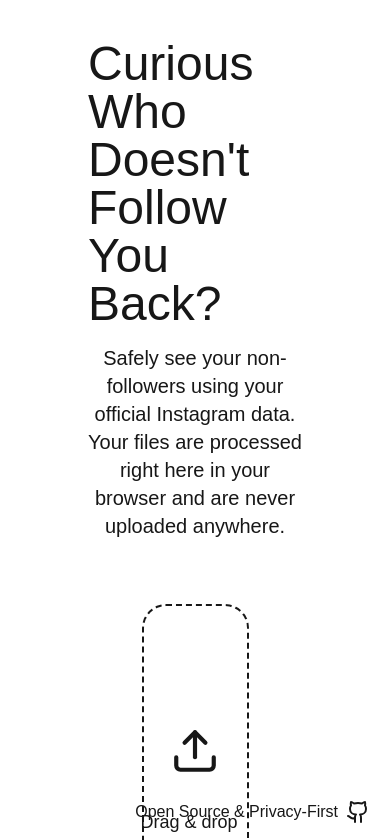
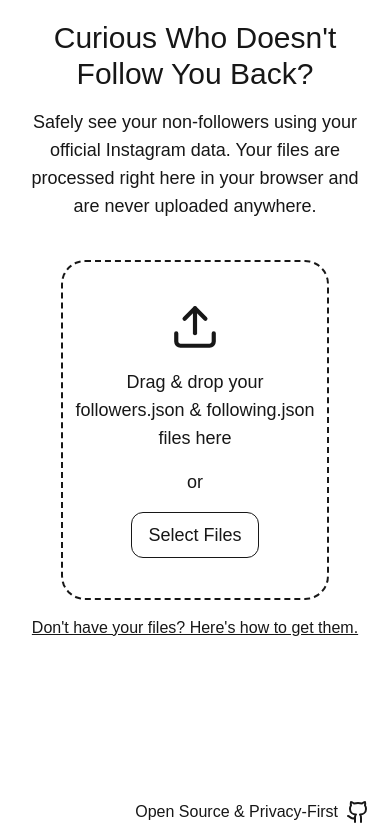
Before and after one commit to Eric-Zhang-Developer/follow-diff, a Next.js app: page / in a window 390 px wide. Shown: the top 840 px of the page. Built offline with nearby package versions, Linux system fonts and the light colour scheme.

Commit message:
feat: mobile responsiveness

```diff
--- a/src/app/page.tsx
+++ b/src/app/page.tsx
@@ -56,10 +56,12 @@ export default function Home() {
   }, [hasProcessedFollowers, hasProcessedFollowing, following, followers]);
 
   return (
-    <div className="mx-auto container p-10">
-      <main className="flex items-center justify-center flex-col gap-4 px-12">
-        <h1 className="text-5xl">Curious Who Doesn&apos;t Follow You Back?</h1>
-        <h2 className="text-xl text-center">
+    <div className="mx-auto container px-2 md:px-5 lg:px-10 py-5 md:py-10">
+      <main className="flex items-center justify-center flex-col gap-4 px-2 md:px-12">
+        <h1 className="md:text-5xl text-3xl text-center">
+          Curious Who Doesn&apos;t Follow You Back?
+        </h1>
+        <h2 className="text-lg md:text-xl text-center">
           Safely see your non-followers using your official Instagram data. Your files are processed
           right here in your browser and are never uploaded anywhere.
         </h2>
@@ -70,11 +72,11 @@ export default function Home() {
             {({ getRootProps, getInputProps }) => (
               <div
                 {...getRootProps()}
-                className="border-2 px-1/2 py-30 flex flex-col gap-8 items-center justify-center w-1/2 border-dashed rounded-3xl mt-12 text-lg hover:cursor-pointer"
+                className="border-2 px-2 md:px-10 py-10 md:py-30 flex flex-col gap-4 md:gap-8 items-center justify-center w-3/4 md:w-1/2 border-dashed rounded-3xl  mt-6 md:mt-12 text-lg hover:cursor-pointer"
               >
                 <input {...getInputProps()} data-testid="file-input"></input>
                 <Upload size={50}></Upload>
-                Drag & drop your followers.json & following.json files here
+                <p className="text-center">Drag & drop your followers.json & following.json files here</p>
                 <span>or</span>
                 <button className="border-1 px-4 py-2 text-lg rounded-xl hover:cursor-pointer transition hover:scale-105">
                   Select Files
@@ -85,7 +87,7 @@ export default function Home() {
         ) : (
           <section>
             <p className="text-2xl mb-6">Processed!</p>
-            <ol className="flex flex-row flex-wrap container mx-auto gap-2.5 justify-center">
+            <ol className="flex flex-row flex-wrap container mx-auto  gap-1.5 sm:gap-2.5 justify-center">
               {userDifference.map((userName) => (
                 <li key={userName} aria-label={userName}>
                   <a
```
